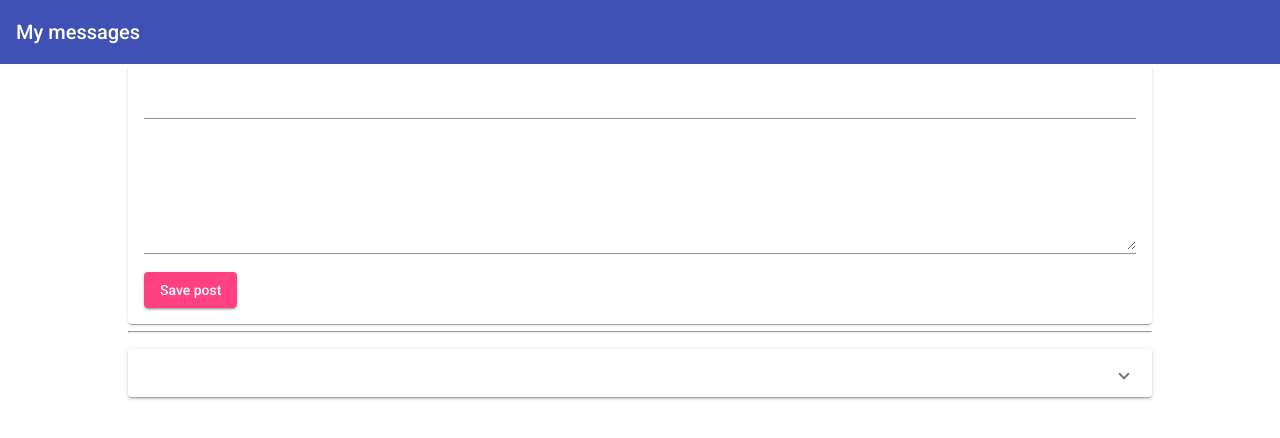
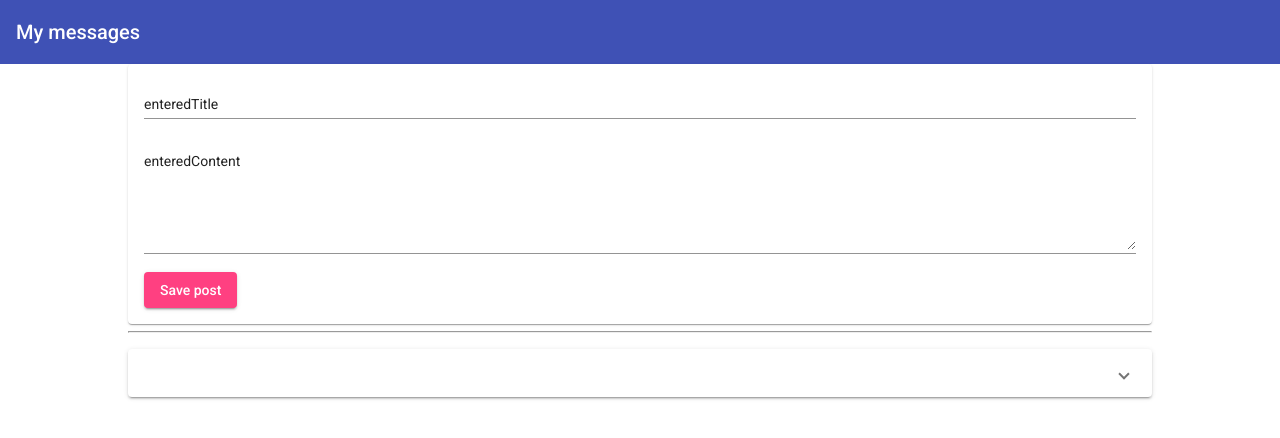
Before and after one commit to ItzhakVilensky/mean-course, an Angular app: page / in a window 1280 px wide. Shown: the top 438 px of the page. Built offline with nearby package versions, Linux system fonts and the light colour scheme.

Commit message:
* Add @output to post-create * Add @input to post-list

```diff
--- a/src/app/app.component.html
+++ b/src/app/app.component.html
@@ -1,5 +1,5 @@
 <app-header></app-header>
 <main>
-    <app-post-create></app-post-create>
-    <app-post-list></app-post-list>
+    <app-post-create (postCreated)="onPostAdded($event)"></app-post-create>
+    <app-post-list [posts]="storedPosts"></app-post-list>
 </main>
--- a/src/app/app.component.ts
+++ b/src/app/app.component.ts
@@ -6,5 +6,10 @@ import { Component } from '@angular/core';
   styleUrls: ['./app.component.css']
 })
 export class AppComponent {
-  title = 'mean-course';
+
+  storedPosts: [{ title: '', content: '' }] = [{ title: '', content: '' }];
+
+  onPostAdded(post: { title: '', content: '' }) {
+    this.storedPosts.push(post);
+  }
 }
--- a/src/app/posts/post-create/post-create.component.html
+++ b/src/app/posts/post-create/post-create.component.html
@@ -1,11 +1,12 @@
 <mat-card>
     <mat-form-field>
-        <input matInput="" type="text" [value]="enteredContent" />
+        <input matInput="" type="text" [value]="enteredTitle" />
     </mat-form-field>
 
     <mat-form-field>
-        <textarea matInput="" rows="6"></textarea>
+        <textarea matInput="" rows="6" [value]="enteredContent"></textarea>
     </mat-form-field>
+
     <button mat-raised-button color="accent" (click)="onAddPost()">Save post</button>
 </mat-card>
 <hr>
--- a/src/app/posts/post-create/post-create.component.ts
+++ b/src/app/posts/post-create/post-create.component.ts
@@ -1,4 +1,4 @@
-import { Component } from "@angular/core";
+import { Component, EventEmitter, Output } from "@angular/core";
 
 @Component({
     selector: 'app-post-create',
@@ -7,10 +7,16 @@ import { Component } from "@angular/core";
 })
 export class PostCreateComponent {
 
-    enteredContent = '';
-    enteredTitle = '';
+    enteredTitle = 'enteredTitle';
+    enteredContent = 'enteredContent';
+    @Output() postCreated = new EventEmitter();
 
     onAddPost() {
+        const post = {
+            title: this.enteredTitle,
+            content: this.enteredContent
+        };
 
+        this.postCreated.emit(post);
     }
 }
--- a/src/app/posts/post-list/post-list.component.ts
+++ b/src/app/posts/post-list/post-list.component.ts
@@ -1,4 +1,4 @@
-import { Component } from "@angular/core";
+import { Component, Input } from "@angular/core";
 
 @Component({
     selector: 'app-post-list',
@@ -13,5 +13,5 @@ export class PostListComponent {
     //     { title: 'Third post', content: 'This is the third post\'s content' }
     // ];
 
-    posts: [{ title: '', content: '' }] = [{ title: '', content: '' }];
+   @Input() posts: [{ title: '', content: '' }] = [{ title: '', content: '' }];
 }
```
